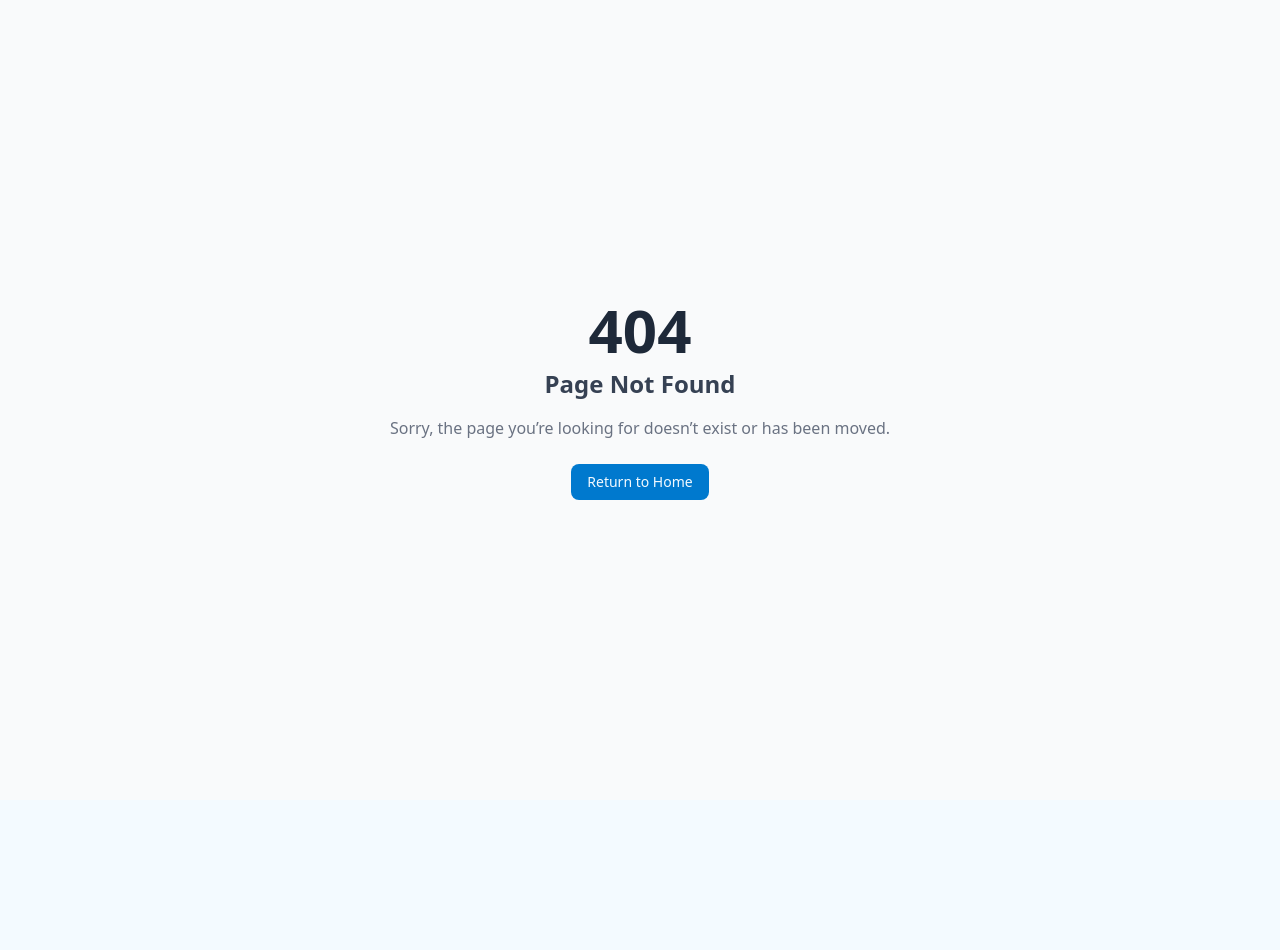
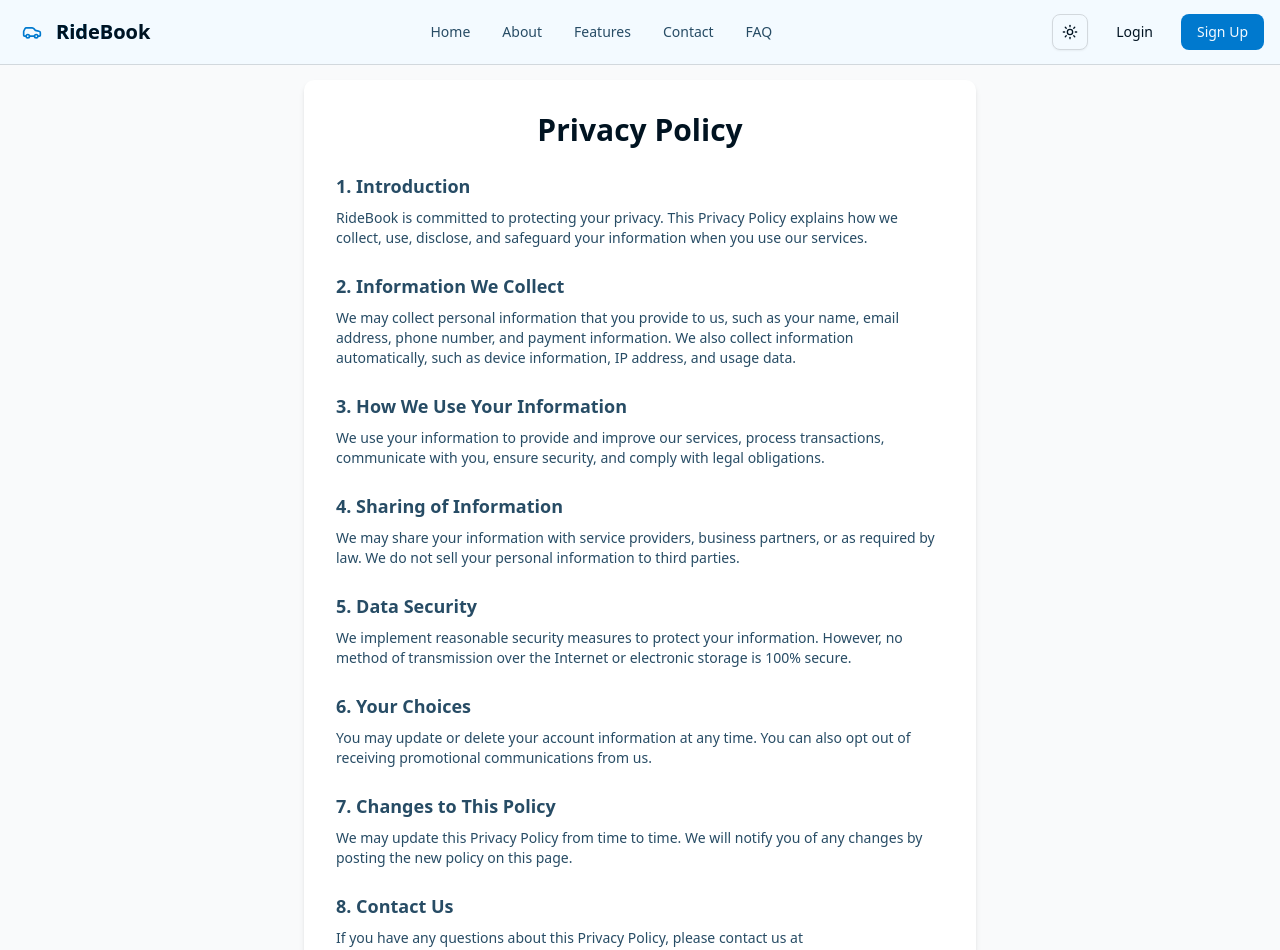
Before and after one commit to coder7475/ride-booking-system, a React (Vite) app in the folder apps/frontend/: page /privacy in a window 1280 px wide. Before the commit this address had no page. Shown: the top 950 px of the page. Before the commit the page ends 800 px from the top, so only its background shows below. Built offline with nearby package versions, Linux system fonts and the light colour scheme.

Commit message:
feat: add Privacy and Terms pages with structured content and routing integration

```diff
--- a/apps/frontend/src/modules/auth/RegisterForm.tsx
+++ b/apps/frontend/src/modules/auth/RegisterForm.tsx
@@ -17,7 +17,6 @@ import {
   SelectTrigger,
   SelectValue,
 } from "@/components/ui/select";
-import { Separator } from "@/components/ui/separator";
 import { cn } from "@/lib/utils";
 import { useRegisterMutation } from "@/redux/features/auth/auth.api";
 import { zodResolver } from "@hookform/resolvers/zod";
--- /dev/null
+++ b/apps/frontend/src/pages/Privacy.tsx
@@ -0,0 +1,90 @@
+const Privacy = () => {
+  return (
+    <div className="dark:bg-background flex min-h-screen items-center justify-center bg-gray-50 px-4 py-20">
+      <div className="dark:bg-accent w-full max-w-2xl rounded-lg bg-white p-8 shadow-md">
+        <h1 className="mb-6 text-center text-3xl font-bold">Privacy Policy</h1>
+        <div className="text-muted-foreground space-y-6 text-sm">
+          <section>
+            <h2 className="mb-2 text-lg font-semibold">1. Introduction</h2>
+            <p>
+              RideBook is committed to protecting your privacy. This Privacy
+              Policy explains how we collect, use, disclose, and safeguard your
+              information when you use our services.
+            </p>
+          </section>
+          <section>
+            <h2 className="mb-2 text-lg font-semibold">
+              2. Information We Collect
+            </h2>
+            <p>
+              We may collect personal information that you provide to us, such
+              as your name, email address, phone number, and payment
+              information. We also collect information automatically, such as
+              device information, IP address, and usage data.
+            </p>
+          </section>
+          <section>
+            <h2 className="mb-2 text-lg font-semibold">
+              3. How We Use Your Information
+            </h2>
+            <p>
+              We use your information to provide and improve our services,
+              process transactions, communicate with you, ensure security, and
+              comply with legal obligations.
+            </p>
+          </section>
+          <section>
+            <h2 className="mb-2 text-lg font-semibold">
+              4. Sharing of Information
+            </h2>
+            <p>
+              We may share your information with service providers, business
+              partners, or as required by law. We do not sell your personal
+              information to third parties.
+            </p>
+          </section>
+          <section>
+            <h2 className="mb-2 text-lg font-semibold">5. Data Security</h2>
+            <p>
+              We implement reasonable security measures to protect your
+              information. However, no method of transmission over the Internet
+              or electronic storage is 100% secure.
+            </p>
+          </section>
+          <section>
+            <h2 className="mb-2 text-lg font-semibold">6. Your Choices</h2>
+            <p>
+              You may update or delete your account information at any time. You
+              can also opt out of receiving promotional communications from us.
+            </p>
+          </section>
+          <section>
+            <h2 className="mb-2 text-lg font-semibold">
+              7. Changes to This Policy
+            </h2>
+            <p>
+              We may update this Privacy Policy from time to time. We will
+              notify you of any changes by posting the new policy on this page.
+            </p>
+          </section>
+          <section>
+            <h2 className="mb-2 text-lg font-semibold">8. Contact Us</h2>
+            <p>
+              If you have any questions about this Privacy Policy, please
+              contact us at{" "}
+              <a
+                href="mailto:support@ridebook.com"
+                className="text-primary underline"
+              >
+                support@ridebook.com
+              </a>
+              .
+            </p>
+          </section>
+        </div>
+      </div>
+    </div>
+  );
+};
+
+export default Privacy;
--- /dev/null
+++ b/apps/frontend/src/pages/Terms.tsx
@@ -0,0 +1,82 @@
+const Terms = () => {
+  return (
+    <div className="dark:bg-background flex min-h-screen items-center justify-center bg-gray-50 px-4 py-20">
+      <div className="dark:bg-accent w-full max-w-2xl rounded-lg bg-white p-8 shadow-md">
+        <h1 className="mb-6 text-center text-3xl font-bold">
+          Terms and Conditions
+        </h1>
+        <div className="text-muted-foreground space-y-6 text-sm">
+          <section>
+            <h2 className="mb-2 text-lg font-semibold">
+              1. Acceptance of Terms
+            </h2>
+            <p>
+              By creating an account or using RideBook, you agree to be bound by
+              these Terms and Conditions. If you do not agree, please do not use
+              our services.
+            </p>
+          </section>
+          <section>
+            <h2 className="mb-2 text-lg font-semibold">2. User Accounts</h2>
+            <p>
+              You are responsible for maintaining the confidentiality of your
+              account and password. You agree to provide accurate and complete
+              information during registration and to update such information as
+              necessary.
+            </p>
+          </section>
+          <section>
+            <h2 className="mb-2 text-lg font-semibold">3. Use of Service</h2>
+            <p>
+              You agree to use RideBook only for lawful purposes and in
+              accordance with all applicable laws and regulations. Any misuse of
+              the platform may result in suspension or termination of your
+              account.
+            </p>
+          </section>
+          <section>
+            <h2 className="mb-2 text-lg font-semibold">4. Privacy</h2>
+            <p>
+              We value your privacy. Please review our Privacy Policy to
+              understand how we collect, use, and protect your information.
+            </p>
+          </section>
+          <section>
+            <h2 className="mb-2 text-lg font-semibold">
+              5. Limitation of Liability
+            </h2>
+            <p>
+              RideBook is not liable for any damages or losses resulting from
+              your use of the service, including but not limited to direct,
+              indirect, incidental, or consequential damages.
+            </p>
+          </section>
+          <section>
+            <h2 className="mb-2 text-lg font-semibold">6. Changes to Terms</h2>
+            <p>
+              We reserve the right to modify these Terms and Conditions at any
+              time. Changes will be effective upon posting. Continued use of the
+              service constitutes acceptance of the revised terms.
+            </p>
+          </section>
+          <section>
+            <h2 className="mb-2 text-lg font-semibold">7. Contact Us</h2>
+            <p>
+              If you have any questions about these Terms and Conditions, please
+              contact us at{" "}
+              <a
+                href="mailto:support@ride.robiulhossain.com"
+                className="text-primary underline"
+              >
+                support@ride.robiulhossain.com
+              </a>
+              .
+            </p>
+          </section>
+        </div>
+      </div>
+    </div>
+  );
+};
+
+export default Terms;
```
Also changed, not shown: apps/frontend/src/router/index.tsx (+10 -0 lines).
